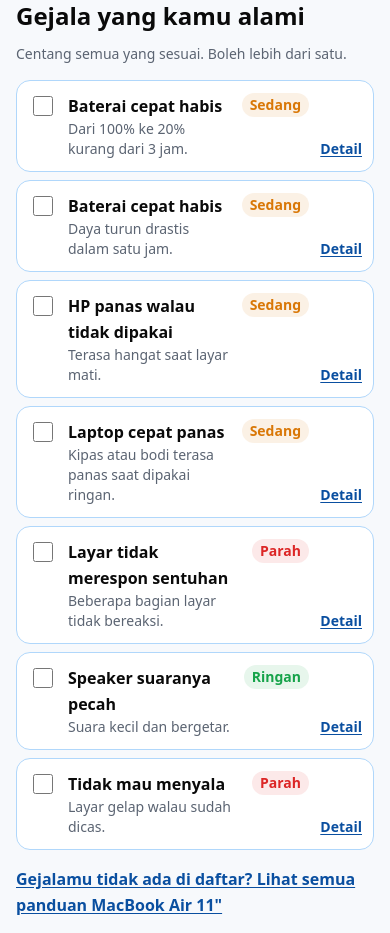
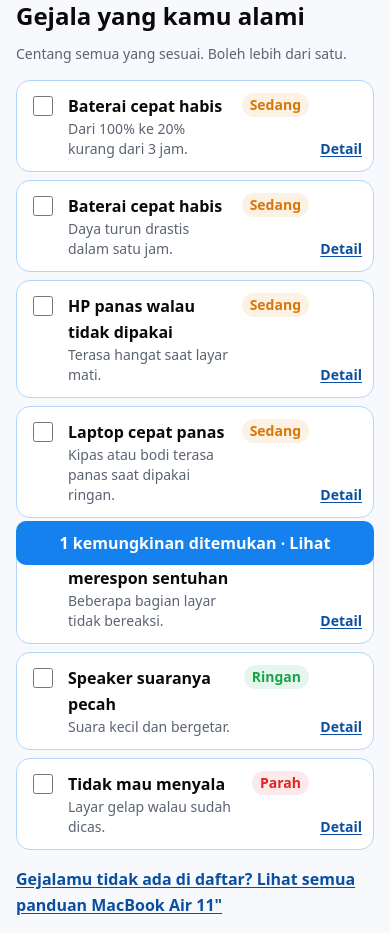
Before and after one commit to Kelompok1-PBP/sparein, a Django app: template diagnostics/templates/diagnostics/diagnose.html in a window 390 px wide. Shown: the part 263-1196 px from the top of the page. Run offline with Django 5.2, Linux system fonts and the light colour scheme; data comes from the database, SQL or seed files in the repository; tables that the repository leaves empty hold one stand-in row (values such as "Sample post"); the template is opened without the code that fills it: values that come from a table or form of the project are taken from there, most other values are stand-ins (such as "Sample title", 1, 10 or a date in 2020).

Commit message:
feat(diagnostics): add sticky result bar on mobile

```diff
--- a/diagnostics/static/diagnostics/diagnostics.css
+++ b/diagnostics/static/diagnostics/diagnostics.css
@@ -191,3 +191,28 @@
 }
 
 .device-filter { margin-bottom: 8px; }
+
+/* ---------- bar hasil, cuma di mobile ---------- */
+.result-bar {
+  position: fixed;
+  inset: auto 16px 16px;
+  z-index: 20;
+  display: flex;
+  align-items: center;
+  justify-content: center;
+  min-height: 44px;
+  padding: 0 16px;
+  border-radius: 10px;
+  background: var(--blue-500);
+  color: var(--white);
+  font-weight: 600;
+  text-decoration: none;
+}
+
+.result-bar:hover { background: var(--blue-600); }
+.result-bar:focus-visible { outline: 2px solid var(--blue-400); outline-offset: 2px; }
+.result-bar[hidden] { display: none; }
+
+@media (min-width: 768px) {
+  .result-bar { display: none; }
+}
--- a/diagnostics/static/diagnostics/diagnostics.js
+++ b/diagnostics/static/diagnostics/diagnostics.js
@@ -60,6 +60,13 @@ if (form) {
   const emptyIcon = panel.querySelector("img")?.src;
   const csrf = document.querySelector("#save-form [name=csrfmiddlewaretoken]")?.value;
 
+  const bar = document.querySelector(".result-bar");
+  const setBar = (count) => {
+    if (!bar) return;
+    bar.hidden = !count;
+    bar.textContent = `${count} kemungkinan ditemukan · Lihat`;
+  };
+
   const ticked = () => new URLSearchParams(new FormData(form));
 
   // Markup ini harus sama dengan diagnostics/_results.html
@@ -109,17 +116,20 @@ if (form) {
     panel.replaceChildren();
     if (!data.count) {
       panel.append(makeEmpty("Belum ada kemungkinan yang cocok buat kombinasi gejala ini.", null, data.guides_url));
+      setBar(0);
       return;
     }
     const list = el("ol", "results");
     data.results.forEach((r, i) => list.append(makeResult(r, i + 1, data.guides_url)));
     panel.append(el("p", "result-count", `${data.count} kemungkinan ditemukan`), list);
+    setBar(data.count);
   };
 
   const refresh = async () => {
     const params = ticked();
     if (!params.has("symptom")) {
       panel.replaceChildren(makeEmpty("Centang gejala di sebelah kiri buat lihat kemungkinan masalahnya.", emptyIcon));
+      setBar(0);
       history.replaceState(null, "", `?${params}`);
       return;
     }
--- a/diagnostics/templates/diagnostics/diagnose.html
+++ b/diagnostics/templates/diagnostics/diagnose.html
@@ -42,6 +42,7 @@
     <p><a class="link" href="{{ guides_url }}">Lihat panduan</a></p>
     {% if can_create %}<p><a class="link" href="{% url 'diagnostics:create' %}?device={{ device.slug }}">+ Tambah gejala buat perangkat ini</a></p>{% endif %}
   {% else %}
+    <a class="result-bar" href="#results-title"{% if not results %} hidden{% endif %}>{{ results|length }} kemungkinan ditemukan · Lihat</a>
     <div class="diagnose">
       <form method="get" id="symptom-form" class="diagnose__symptoms" data-api="{{ api_diagnose }}" data-guides="{{ guides_url }}">
         <input type="hidden" name="device" value="{{ device.slug }}">
```
Also changed, not shown: diagnostics/tests.py (+12 -0 lines).
